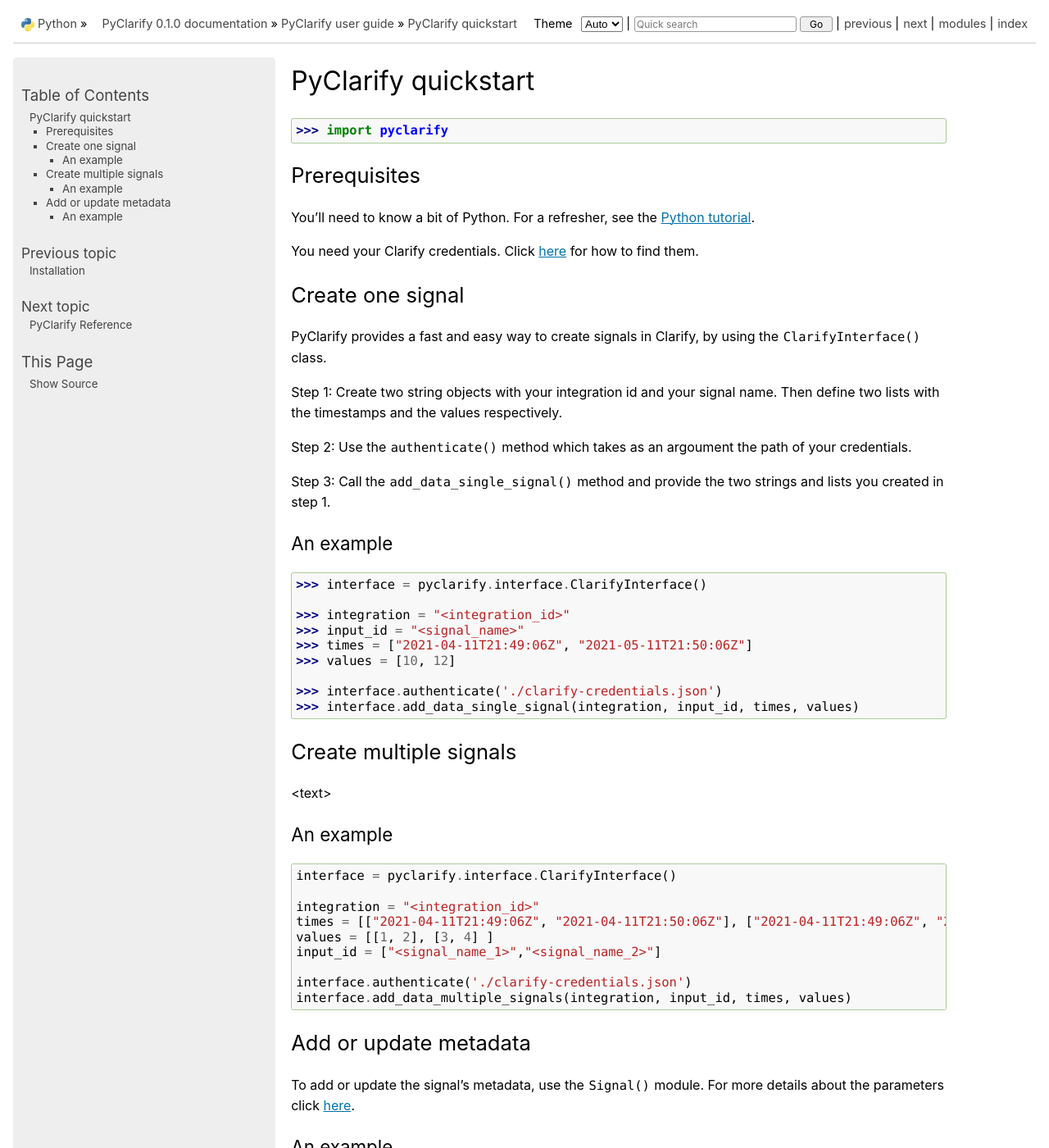
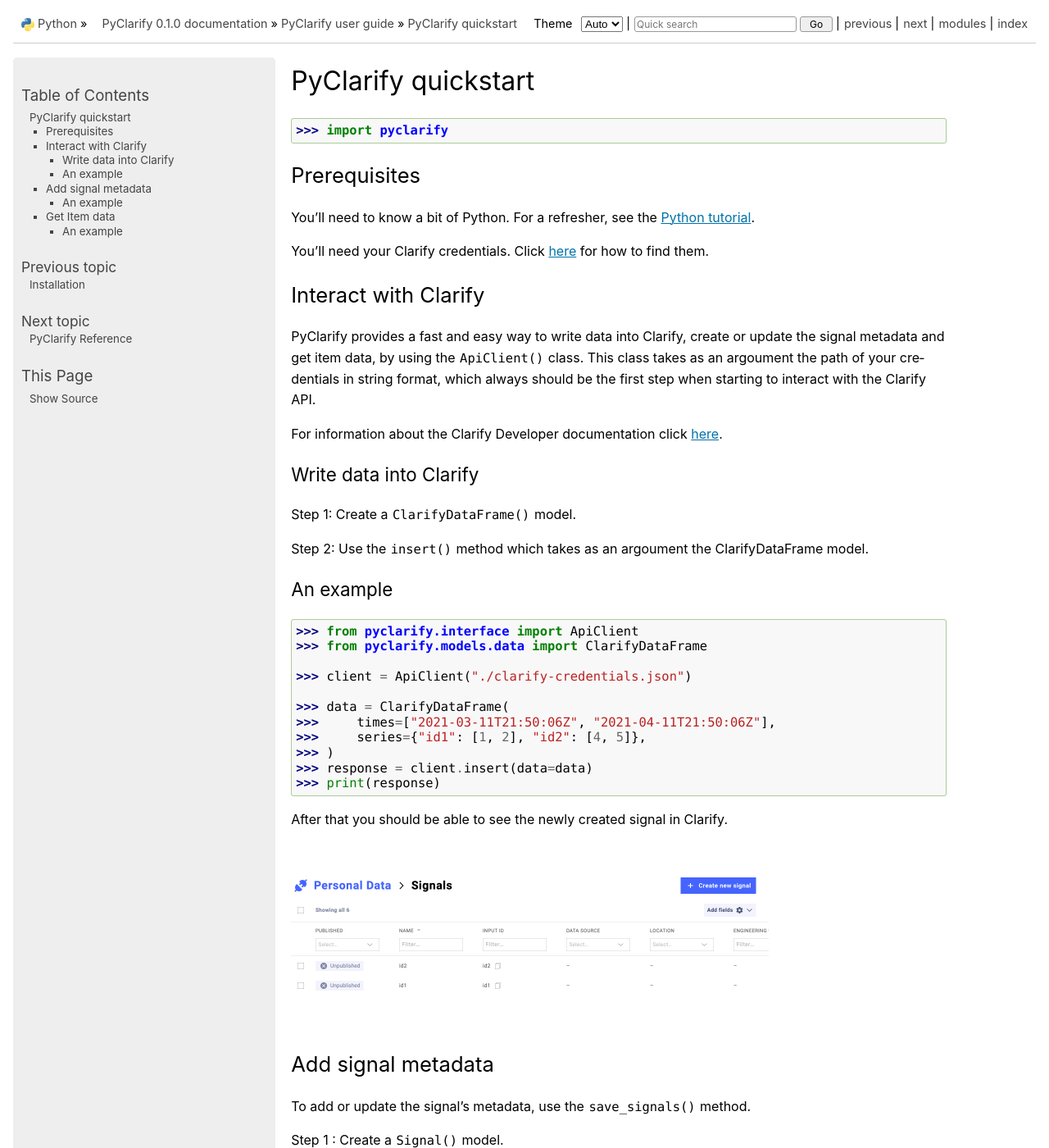
Before and after one commit to clarify/pyclarify, a Sphinx documentation site: the page built from docs/source/user/quickstart.rst, in a window 1280 px wide and 1400 px high. Shown: the whole window at 82% size. Built offline with Sphinx 7.4.7, drawn with Linux system fonts in a browser that asks for light colours; some of the changed text lies outside the part shown.

Commit message:
Update docs

```diff
--- a/docs/source/index.rst
+++ b/docs/source/index.rst
@@ -1,6 +1,6 @@
 PyClarify v0.1.0 Manual
 =====================================
-Welcome to PyClarify's documentation, last updated Sep 10, 2021
+Welcome to PyClarify's documentation, last updated Sep 17, 2021
 
 **Parts of the docimentation:**
 
--- a/docs/source/reference/autointerface.rst
+++ /dev/null
@@ -1,6 +0,0 @@
-.. _autointerface:
-
-.. automodule:: pyclarify.interface
-   :members:
-   :undoc-members:
-   :show-inheritance:
--- a/docs/source/reference/index.rst
+++ b/docs/source/reference/index.rst
@@ -16,3 +16,4 @@
    interface
    oauth2
    models
+   logging
--- a/docs/source/user/quickstart.rst
+++ b/docs/source/user/quickstart.rst
@@ -14,39 +14,62 @@
 You'll need to know a bit of Python. For a refresher, see the `Python
 tutorial <https://docs.python.org/tutorial/>`__.
 
-You need your Clarify credentials. Click :ref:`here <getcredentials>` for how to find them.
+You'll need your Clarify credentials. Click :ref:`here <getcredentials>` for how to find them.
 
 
 
-Create one signal
-=================
-PyClarify provides a fast and easy way to create signals in Clarify, by using the :py:meth:`~pyclarify.interface.ClarifyInterface` class.
+Interact with Clarify
+=====================
+PyClarify provides a fast and easy way to write data into Clarify, create or update the signal metadata and get item data, by using the :py:meth:`~pyclarify.interface.ApiClient` class.
+This class takes as an argoument the path of your credentials in string format, which always should be the first step when starting to interact with the Clarify API.
 
-Step 1: Create two string objects with your integration id and your signal name. Then define two lists with the timestamps and the values respectively.
+For information about the Clarify Developer documentation
+click `here <https://docs.clarify.us/reference>`__.
 
-Step 2: Use the  :py:meth:`~pyclarify.interface.ServiceInterface.authenticate` method which takes as an argoument the path of your credentials.
+Write data into Clarify
+^^^^^^^^^^^^^^^^^^^^^^^
 
-Step 3: Call the :py:meth:`~pyclarify.interface.ClarifyInterface.add_data_single_signal` method and provide the two strings and lists you created in step 1.
+Step 1: Create a :py:meth:`~pyclarify.models.data.ClarifyDataFrame` model.
+
+Step 2: Use the  :py:meth:`~pyclarify.interface.ApiClient.insert` method which takes as an argoument the ClarifyDataFrame model.
 
 An example
 ^^^^^^^^^^
 
 .. code-block:: python
 
-    >>> interface = pyclarify.interface.ClarifyInterface()
+    >>> from pyclarify.interface import ApiClient
+    >>> from pyclarify.models.data import ClarifyDataFrame
 
-    >>> integration = "<integration_id>"
-    >>> input_id = "<signal_name>"
-    >>> times = ["2021-04-11T21:49:06Z", "2021-05-11T21:50:06Z"]
-    >>> values = [10, 12]
+    >>> client = ApiClient("./clarify-credentials.json")
 
-    >>> interface.authenticate('./clarify-credentials.json')
-    >>> interface.add_data_single_signal(integration, input_id, times, values)
+    >>> data = ClarifyDataFrame(
+    >>>     times=["2021-03-11T21:50:06Z", "2021-04-11T21:50:06Z"],
+    >>>     series={"id1": [1, 2], "id2": [4, 5]},
+    >>> )
+    >>> response = client.insert(data=data)
+    >>> print(response)
 
-Create multiple signals
-=========================
 
-<text>
+After that you should be able to see the newly created signal in Clarify.
+
+|
+.. image:: signal_data.png
+    :width: 1166px
+    :height: 308px
+    :scale: 50 %
+
+|
+
+Add signal metadata
+===================
+
+To add or update the signal's metadata, use the :py:meth:`~pyclarify.interface.ApiClient.save_signals` method.
+
+Step 1 : Create a :py:meth:`~pyclarify.models.data.Signal` model.
+
+Step 2 : Use the  :py:meth:`~pyclarify.interface.ApiClient.save_signals` method which takes as a first argoument *inputs* which is a dictionary with keys the signal-id-name and values the signal model.
+The second argoument is *created_only* which when set to False will not ignore all existing signal.
 
 
 An example
@@ -54,42 +77,62 @@
 
 .. code-block:: python
 
-    interface = pyclarify.interface.ClarifyInterface()
+    >>> from pyclarify.interface import ApiClient
+    >>> from pyclarify.models.data import Signal
 
-    integration = "<integration_id>"
-    times = [["2021-04-11T21:49:06Z", "2021-04-11T21:50:06Z"], ["2021-04-11T21:49:06Z", "2021-04-11T21:50:06Z"]]
-    values = [[1, 2], [3, 4] ]
-    input_id = ["<signal_name_1>","<signal_name_2>"]
+    >>> client = ApiClient("./clarify-credentials.json")
 
-    interface.authenticate('./clarify-credentials.json')
-    interface.add_data_multiple_signals(integration, input_id, times, values)
+    >>> signal = Signal(
+    >>>    name="id1",
+    >>>    description="Clarify is awesome!",
+    >>>     labels={"data-source": ["Office"], "location": ["Trondheim"]},
+    >>> )
+    >>> response = client.save_signals(inputs={"id1": signal}, created_only=False)
+    >>> print(response)
 
+|
 
+.. image:: metadata.png
+    :width: 374px
+    :height: 687px
+    :scale: 50 %
 
-Add or update metadata
-==========================
+|
 
-To add or update the signal's metadata, use the :py:meth:`~pyclarify.models.data.Signal` module. For more details about the parameters
-click `here <https://docs.clarify.us/reference#signal>`__.
+Get Item data
+=============
+
+To get data of an item, you first must have an integration with reading access.
+Once the is a reading access for an integation, use the :py:meth:`~pyclarify.interface.ApiClient.select_items` method.
+
+Step 1: Create a :py:meth:`~pyclarify.models.requests.ItemSelect` model. This model uses three other models.
+The :py:meth:`~pyclarify.models.requests.ParamsSelectItems`, :py:meth:`~pyclarify.models.requests.ParamsSelectTimes` and the :py:meth:`~pyclarify.models.requests.ParamsSelectSeries`.
+
+Step 2: Call the :py:meth:`~pyclarify.interface.ApiClient.select_items` method with ItemSelect as an argument.
+
 
 An example
 ^^^^^^^^^^
 
 .. code-block:: python
 
-    from pyclarify.models.data import Signal
+    >>> from pyclarify.interface import ApiClient
+    >>> from pyclarify.models.requests import (
+    >>>         ItemSelect,
+    >>>         ParamsSelectItems,
+    >>>         ParamsSelectTimes,
+    >>>         ParamsSelectSeries,
+    >>> )
 
-    interface = pyclarify.interface.ClarifyInterface()
+    >>> client = ApiClient("./clarify-credentials.json")
 
-    integration = "<integration_id>"
-    signal_metadata_list = Signal(
-        name="<signal_name>",
-        description="Some description",
-        labels={
-            "location": ["one", "two"],
-            "flavours": ["sweet"],
-        },
-    )
+    >>> items = ParamsSelectItems(include=True, filter={"id": {"$in": ["id1"]}})
+    >>> times = ParamsSelectTimes(
+    >>>         notBefore="2021-03-10T21:50:06Z", before="2021-04-11T22:50:06Z"
+    >>> )
+    >>> series = ParamsSelectSeries(items=True)
 
-    interface.authenticate("./clarify-credentials.json")
-    interface.add_metadata_signals(integration, [signal_metadata_list])
+    >>> params = ItemSelect(items=items, times=times, series=series)
+
+    >>> response = client.select_items(params=params)
+    >>> print(response)
--- a/docs/source/user/whatispyclarify.rst
+++ b/docs/source/user/whatispyclarify.rst
@@ -6,4 +6,4 @@
 
 PyClarify is a tool that lets you easily interact with `Clarify <https://www.clarify.us>`__.
 
-You can read items, create or update data and metadata of a signal.
+You can read items, create/update data and metadata of a signal.
```
Also changed, not shown: docs/source/reference/interface.clarifyinterface.rst (deleted, +0 -14 lines), docs/source/reference/interface.rst (+6 -11 lines), docs/source/reference/interface.serviceinterface.rst (deleted, +0 -7 lines), docs/source/reference/logging.rst (added), docs/source/user/metadata.png (added), docs/source/user/signal_data.png (added).
